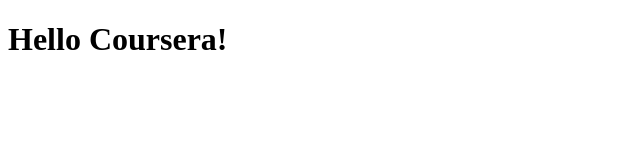
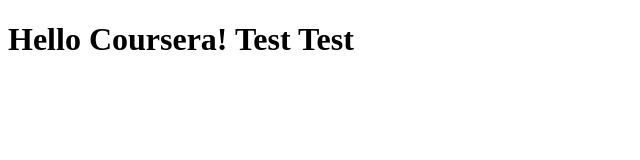
Before and after one commit to shivachan/first-test, a plain HTML site: page site/index.html in a window 1280 px wide. Shown: the whole page, without its empty margins (0-640 px from the left). Drawn offline with Linux system fonts and the light colour scheme.

Commit message:
Smal addition

```diff
--- a/site/index.html
+++ b/site/index.html
@@ -4,6 +4,6 @@
 	<title>Hello Coursera!</title>
 </head>
 <body>
-<h1>Hello Coursera!</h1>
+<h1>Hello Coursera! Test Test </h1>
 </body>
 </html>
```
